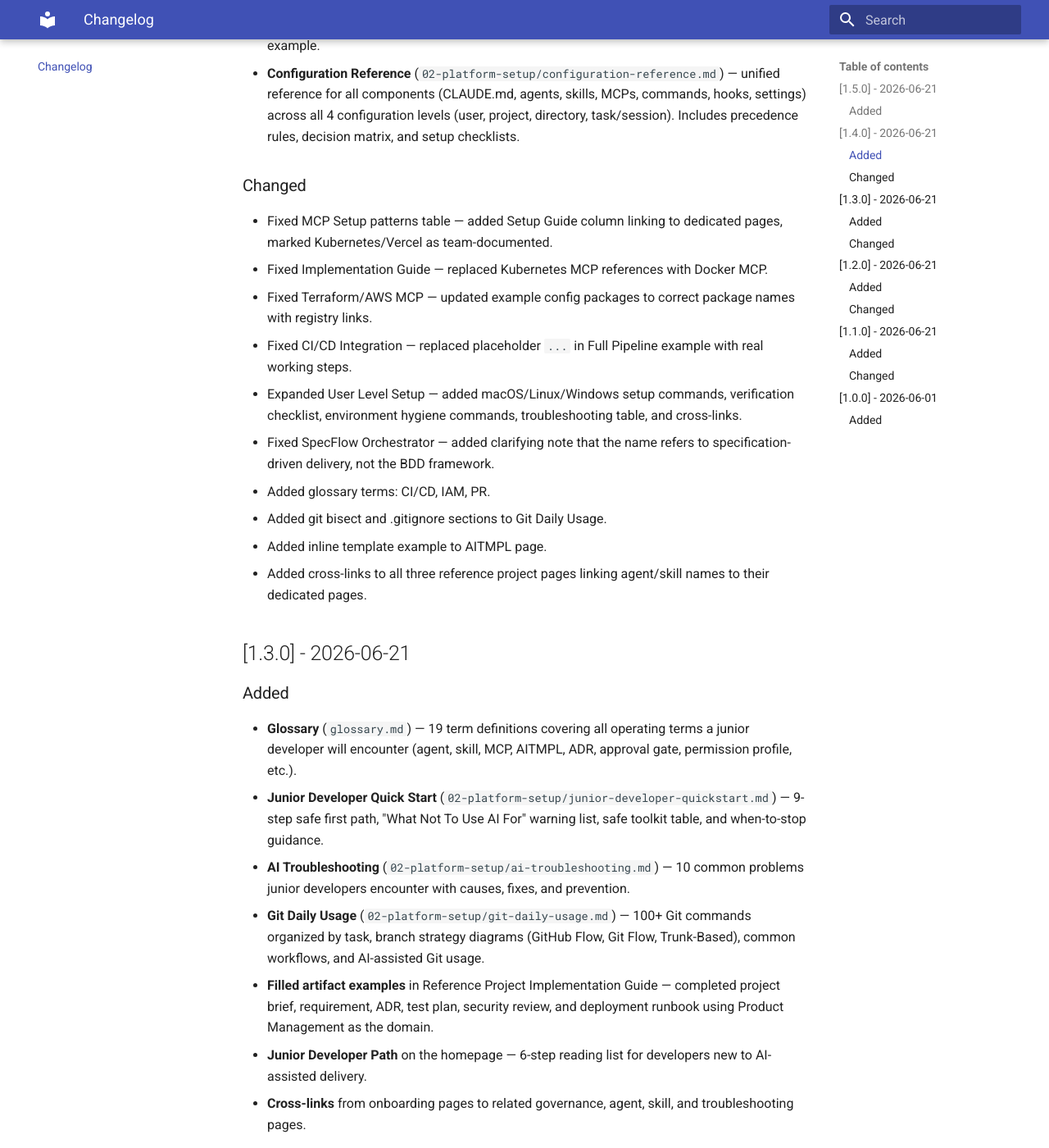
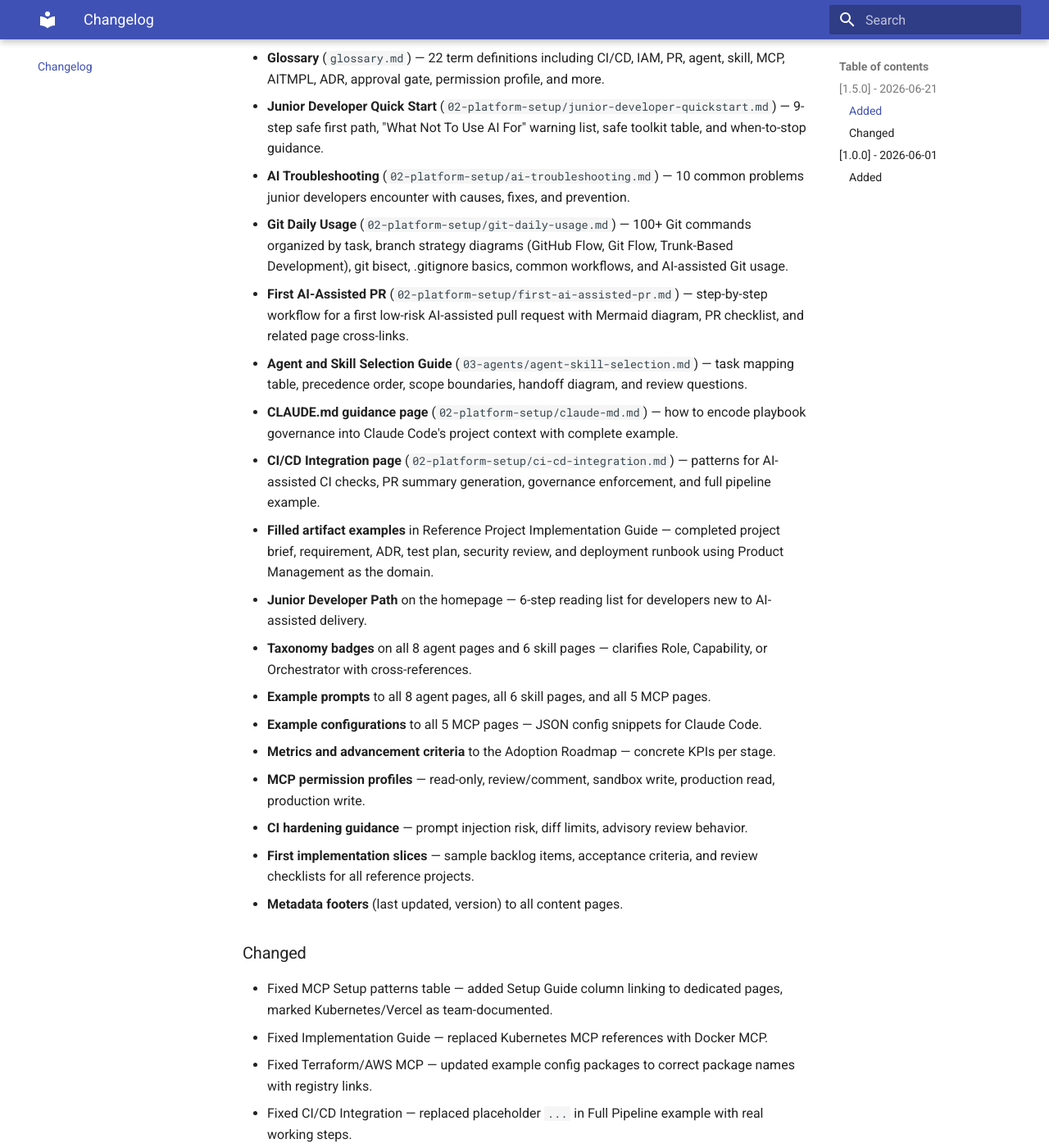
Before and after one commit to ChanOoDev/ai-engineering-playbook, an MkDocs documentation site: the page built from docs/changelog.md, in a window 1280 px wide and 1400 px high, scrolled down 740 px. Shown: the whole window at 82% size. Built offline with MkDocs 1.6.1 and Material for MkDocs 9.7.7, drawn with Linux system fonts in a browser that asks for light colours; some of the changed text lies outside the part shown.

Commit message:
@ Consolidate all changes into single v1.5.0 changelog entry
Merge v1.1.0 through v1.4.0 into one comprehensive v1.5.0 entry
covering all changes made in this session.

Co-Authored-By: Claude <noreply@anthropic.com>
@

```diff
--- a/docs/changelog.md
+++ b/docs/changelog.md
@@ -7,13 +7,26 @@ All notable changes to the AI Engineering Playbook are documented here. The play
 ### Added
 
 - **MkDocs and GitHub Pages Guide** (`02-platform-setup/mkdocs-github-pages-guide.md`) — single reference for MkDocs configuration, local development, Markdown extensions, Mermaid diagrams, GitHub Pages deployment pipeline, adding pages/sections, and troubleshooting. Includes annotated `mkdocs.yml`, workflow file explanation, and step-by-step setup instructions.
-
-## [1.4.0] - 2026-06-21
-
-### Added
-
 - **Spec-Driven SDLC** (`07-spec-driven-sdlc/spec-driven-sdlc.md`) — full specification-driven software development lifecycle with AI assist. Covers 8 phases (Specify, Analyze, Design, Implement, Test, Review, Deploy, Learn), Mermaid diagrams, agent mapping, 10 pros and 10 cons, when-to-use guide, lightweight vs full spec decision matrix, and a full walkthrough example.
 - **Configuration Reference** (`02-platform-setup/configuration-reference.md`) — unified reference for all components (CLAUDE.md, agents, skills, MCPs, commands, hooks, settings) across all 4 configuration levels (user, project, directory, task/session). Includes precedence rules, decision matrix, and setup checklists.
+- **Glossary** (`glossary.md`) — 22 term definitions including CI/CD, IAM, PR, agent, skill, MCP, AITMPL, ADR, approval gate, permission profile, and more.
+- **Junior Developer Quick Start** (`02-platform-setup/junior-developer-quickstart.md`) — 9-step safe first path, "What Not To Use AI For" warning list, safe toolkit table, and when-to-stop guidance.
+- **AI Troubleshooting** (`02-platform-setup/ai-troubleshooting.md`) — 10 common problems junior developers encounter with causes, fixes, and prevention.
+- **Git Daily Usage** (`02-platform-setup/git-daily-usage.md`) — 100+ Git commands organized by task, branch strategy diagrams (GitHub Flow, Git Flow, Trunk-Based Development), git bisect, .gitignore basics, common workflows, and AI-assisted Git usage.
+- **First AI-Assisted PR** (`02-platform-setup/first-ai-assisted-pr.md`) — step-by-step workflow for a first low-risk AI-assisted pull request with Mermaid diagram, PR checklist, and related page cross-links.
+- **Agent and Skill Selection Guide** (`03-agents/agent-skill-selection.md`) — task mapping table, precedence order, scope boundaries, handoff diagram, and review questions.
+- **CLAUDE.md guidance page** (`02-platform-setup/claude-md.md`) — how to encode playbook governance into Claude Code's project context with complete example.
+- **CI/CD Integration page** (`02-platform-setup/ci-cd-integration.md`) — patterns for AI-assisted CI checks, PR summary generation, governance enforcement, and full pipeline example.
+- **Filled artifact examples** in Reference Project Implementation Guide — completed project brief, requirement, ADR, test plan, security review, and deployment runbook using Product Management as the domain.
+- **Junior Developer Path** on the homepage — 6-step reading list for developers new to AI-assisted delivery.
+- **Taxonomy badges** on all 8 agent pages and 6 skill pages — clarifies Role, Capability, or Orchestrator with cross-references.
+- **Example prompts** to all 8 agent pages, all 6 skill pages, and all 5 MCP pages.
+- **Example configurations** to all 5 MCP pages — JSON config snippets for Claude Code.
+- **Metrics and advancement criteria** to the Adoption Roadmap — concrete KPIs per stage.
+- **MCP permission profiles** — read-only, review/comment, sandbox write, production read, production write.
+- **CI hardening guidance** — prompt injection risk, diff limits, advisory review behavior.
+- **First implementation slices** — sample backlog items, acceptance criteria, and review checklists for all reference projects.
+- **Metadata footers** (last updated, version) to all content pages.
 
 ### Changed
 
@@ -23,58 +36,13 @@ All notable changes to the AI Engineering Playbook are documented here. The play
 - Fixed CI/CD Integration — replaced placeholder `...` in Full Pipeline example with real working steps.
 - Expanded User Level Setup — added macOS/Linux/Windows setup commands, verification checklist, environment hygiene commands, troubleshooting table, and cross-links.
 - Fixed SpecFlow Orchestrator — added clarifying note that the name refers to specification-driven delivery, not the BDD framework.
-- Added glossary terms: CI/CD, IAM, PR.
-- Added git bisect and .gitignore sections to Git Daily Usage.
+- Added cross-links to all three reference project pages linking agent/skill names to their dedicated pages.
 - Added inline template example to AITMPL page.
-- Added cross-links to all three reference project pages linking agent/skill names to their dedicated pages.
-
-## [1.3.0] - 2026-06-21
-
-### Added
-
-- **Glossary** (`glossary.md`) — 19 term definitions covering all operating terms a junior developer will encounter (agent, skill, MCP, AITMPL, ADR, approval gate, permission profile, etc.).
-- **Junior Developer Quick Start** (`02-platform-setup/junior-developer-quickstart.md`) — 9-step safe first path, "What Not To Use AI For" warning list, safe toolkit table, and when-to-stop guidance.
-- **AI Troubleshooting** (`02-platform-setup/ai-troubleshooting.md`) — 10 common problems junior developers encounter with causes, fixes, and prevention.
-- **Git Daily Usage** (`02-platform-setup/git-daily-usage.md`) — 100+ Git commands organized by task, branch strategy diagrams (GitHub Flow, Git Flow, Trunk-Based), common workflows, and AI-assisted Git usage.
-- **Filled artifact examples** in Reference Project Implementation Guide — completed project brief, requirement, ADR, test plan, security review, and deployment runbook using Product Management as the domain.
-- **Junior Developer Path** on the homepage — 6-step reading list for developers new to AI-assisted delivery.
-- **Cross-links** from onboarding pages to related governance, agent, skill, and troubleshooting pages.
-
-### Changed
-
 - Fixed markdown spacing after Mermaid blocks in `first-ai-assisted-pr.md`, `implementation-guide.md`, `mcp.md`, and `agent-skill-selection.md`.
-
-## [1.2.0] - 2026-06-21
-
-### Added
-
-- First AI-Assisted PR guide for developer onboarding and low-risk first contributions.
-- Agent and Skill Selection Guide to map common delivery tasks to agents, skills, and MCP integrations.
-- MCP permission profiles covering read-only, review/comment, sandbox write, production read, and production write access.
-- Scope and precedence guidance for agents, skills, MCP configuration, and reference project workflows.
-- CI hardening guidance for AI-assisted pipeline checks, prompt injection risk, diff limits, and advisory review behavior.
-- First implementation slices, sample backlog items, acceptance criteria, and review checklists for all reference projects.
-
-### Changed
-
-- Updated the home page reading path to include the first PR workflow, agent/skill selection, and reference project implementation guide.
-
-## [1.1.0] - 2026-06-21
-
-### Added
-
-- **CLAUDE.md guidance page** (`02-platform-setup/claude-md.md`) — how to encode playbook governance into Claude Code's project context.
-- **CI/CD Integration page** (`02-platform-setup/ci-cd-integration.md`) — patterns for AI-assisted CI checks, PR summary generation, and governance enforcement.
-- **Changelog** (`changelog.md`) — this file.
-- **Taxonomy badges** on all agent and skill pages — clarifies whether a page describes a Role, Capability, or Orchestrator, with cross-references between related agents and skills.
-- **Example prompts** to all 8 agent pages, all 6 skill pages, and all 5 MCP pages — concrete prompt templates showing how to use each agent, skill, and integration.
-- **Example configurations** to all MCP pages — JSON config snippets for Claude Code integration.
-- **Metrics and advancement criteria** to the Adoption Roadmap — concrete KPIs per stage with measurement approaches and stage-transition thresholds.
-
-### Changed
-
-- Expanded Adoption Roadmap with per-stage metrics tables covering cycle time, review quality, developer satisfaction, security incidents, and governance compliance.
-- Added cross-references between related agents and skills (e.g., Backend Developer ↔ .NET Enterprise API, Platform Architect ↔ Platform Engineering).
+- Updated home page reading path to include first PR workflow, agent/skill selection, and reference project implementation guide.
+- Expanded Adoption Roadmap with per-stage metrics tables.
+- Added cross-references between related agents and skills.
+- Fixed GitHub Pages deployment workflow — switched to peaceiris/actions-gh-pages@v4 with explicit permissions.
 
 ## [1.0.0] - 2026-06-01
 
```
